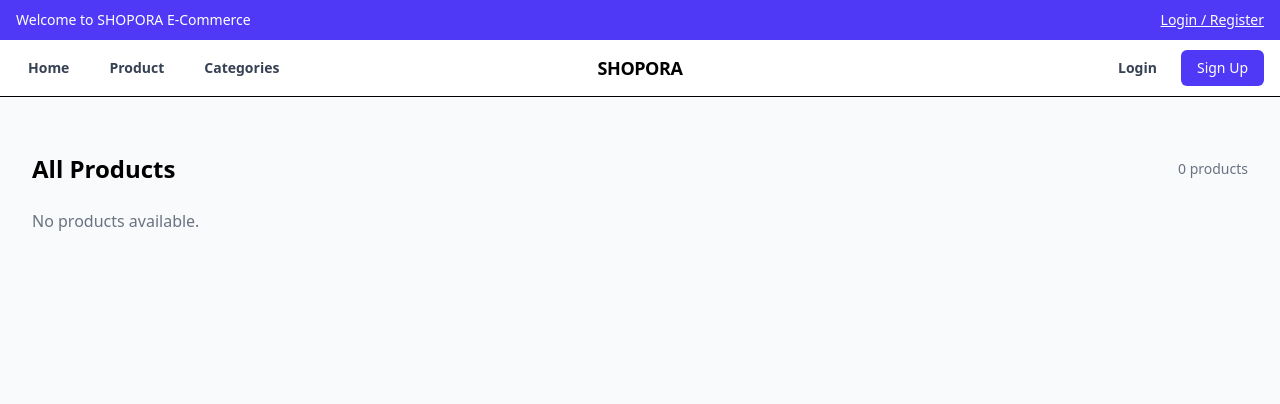
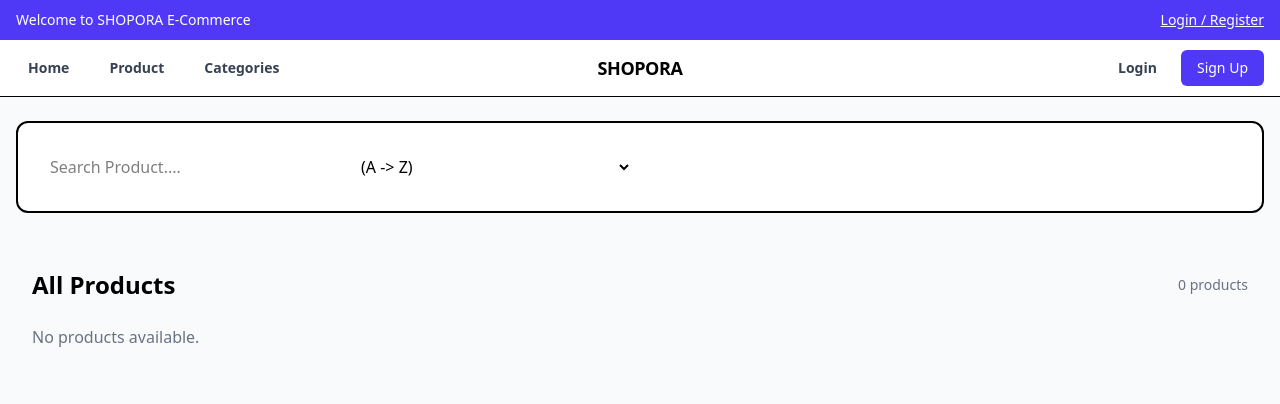
Before and after one commit to Hiroshan01/SHOPORA-E-Commerce-Fullstack-Web-App-Django, a Django app: page /catalog/ in a window 1280 px wide. Shown: the top 404 px of the page. Run offline with Django 5.2, Linux system fonts and the light colour scheme; data that the repository does not hold is empty.

Commit message:
Add pegination and frontend in search selctions(A->Z)

```diff
--- /dev/null
+++ b/catalog/templates/catalog/components/product_filters.html
@@ -0,0 +1,11 @@
+<from class="grid grid-cols-1 md:grid-cols-4 gap-4">
+    <input type="text" name="q" placeholder="Search Product...." class="w-full rounded-lg border-gray-50 bg-white p-4">
+
+    <select name="sort" class="w-full rounded-lg border-gray-50 bg-white p-4">
+        <option value="name">(A -> Z)</option>
+        <option value="name">(Z -> A)</option>
+        <option value="price">(Low -> High)</option>
+        <option value="price">(High -> Low)</option>
+        <option vlaue="-create_at">Newest</option>
+    </select>
+</from>
--- a/catalog/templates/catalog/partials/product_gird.html
+++ b/catalog/templates/catalog/partials/product_gird.html
@@ -1,6 +1,42 @@
-<div class="max-w-7xl mx-auto px-6 py-8">
-    <!--Page Header-->
+<div class="max-w-7xl mx-auto px-4 py-8">
     <div class="mb-6 flex items-center justify-between">
-        <h1>All Product</h1>
+        <h1 class="text-2xl font-bold">All Products</h1>
+        <span class="text-sm text-gray-500">{{ products.count }} products</span>
     </div>
+    <!--Product Gride-->
+    {% if products %}
+    <div class="grid grid-cols-2 sm:grid-cols-3 md:grid-cols-4 gap-6">
+    {% for product in products %}
+        {% include 'catalog/components/products_cart.html' with product=product %}
+    {% endfor %}
+    </div>
+
+
+    {% else %}
+        <p class="text-gray-500">No products available.</p>
+    {% endif %}
 </div>
+
+<!--Pagination-->
+ {% if is_paginated %}
+    <div class="mt-10 flex justify-center">
+        <nav class="flex items-center gap-2">
+            {% if page_obj.has_previous %}
+            <a class="btn-paginate"
+            href = "?page={{ page_obj.previous_page_number }}&q={{ request.GET.q }}&sort{{ request.GET.sort }}">Previous</a>
+
+            {% endif %}
+            <span class="text-sm text-gray-600">
+            Page {{ page_obj.number }} of {{ page_obj.paginator.num_pages }}
+            </span>
+            {% if page_obj.has_next %}
+            <a class="btn-paginate"
+            href = "?page={{ page_obj.next_page_number }}&q={{ request.GET.q }}&sort{{ request.GET.sort }}">Next</a>
+
+            {% endif %}
+
+
+        </nav>
+    </div>
+
+    {% endif %}
--- a/catalog/templates/catalog/product_list.html
+++ b/catalog/templates/catalog/product_list.html
@@ -2,46 +2,13 @@
 
 {% block content %}
 
-<div class="max-w-7xl mx-auto px-4 py-8">
-    <div class="mb-6 flex items-center justify-between">
-        <h1 class="text-2xl font-bold">All Products</h1>
-        <span class="text-sm text-gray-500">{{ products.count }} products</span>
-    </div>
-    <!--Product Gride-->
-    {% if products %}
-    <div class="grid grid-cols-2 sm:grid-cols-3 md:grid-cols-4 gap-6">
-    {% for product in products %}
-        {% include 'catalog/components/products_cart.html' with product=product %}
-    {% endfor %}
-    </div>
+<div class="mb-6 rounded-xl border-2 bg-white p-4">
+    {% include 'catalog/components/product_filters.html' %}
 
 
-    {% else %}
-        <p class="text-gray-500">No products available.</p>
-    {% endif %}
-
-    {% if is_paginated %}
-    <div class="mt-10 flex justify-center">
-        <nav class="flex items-center gap-2">
-            {% if page_obj.has_previous %}
-            <a class="btn-paginate"
-            href = "?page={{ page_obj.previous_page_number }}&q={{ request.GET.q }}&sort{{ request.GET.sort }}">Previous</a>
-
-            {% endif %}
-            <span class="text-sm text-gray-600">
-            Page {{ page_obj.number }} of {{ page_obj.paginator.num_pages }}
-            </span>
-            {% if page_obj.has_next %}
-            <a class="btn-paginate"
-            href = "?page={{ page_obj.next_page_number }}&q={{ request.GET.q }}&sort{{ request.GET.sort }}">Next</a>
-
-            {% endif %}
-
-
-        </nav>
-    </div>
-
-    {% endif %}
 </div>
+ <section id="product-grid">
+        {% include 'catalog/partials/product_gird.html' %}
+ </section>
 
 {% endblock content %}
--- a/static/css/output.css
+++ b/static/css/output.css
@@ -14,6 +14,7 @@
     --color-gray-50: oklch(98.5% 0.002 247.839);
     --color-gray-100: oklch(96.7% 0.003 264.542);
     --color-gray-200: oklch(92.8% 0.006 264.531);
+    --color-gray-300: oklch(87.2% 0.01 258.338);
     --color-gray-400: oklch(70.7% 0.022 261.325);
     --color-gray-500: oklch(55.1% 0.027 264.364);
     --color-gray-600: oklch(44.6% 0.03 256.802);
@@ -255,6 +256,9 @@
   .mb-6 {
     margin-bottom: calc(var(--spacing) * 6);
   }
+  .mb-7 {
+    margin-bottom: calc(var(--spacing) * 7);
+  }
   .line-clamp-2 {
     overflow: hidden;
     display: -webkit-box;
@@ -315,6 +319,9 @@
   .resize {
     resize: both;
   }
+  .grid-cols-1 {
+    grid-template-columns: repeat(1, minmax(0, 1fr));
+  }
   .grid-cols-2 {
     grid-template-columns: repeat(2, minmax(0, 1fr));
   }
@@ -373,6 +380,9 @@
   .rounded-full {
     border-radius: calc(infinity * 1px);
   }
+  .rounded-lg {
+    border-radius: var(--radius-lg);
+  }
   .rounded-md {
     border-radius: var(--radius-md);
   }
@@ -383,6 +393,10 @@
     border-style: var(--tw-border-style);
     border-width: 1px;
   }
+  .border-2 {
+    border-style: var(--tw-border-style);
+    border-width: 2px;
+  }
   .border-t {
     border-top-style: var(--tw-border-style);
     border-top-width: 1px;
@@ -391,8 +405,17 @@
     border-bottom-style: var(--tw-border-style);
     border-bottom-width: 1px;
   }
+  .border-gray-50 {
+    border-color: var(--color-gray-50);
+  }
+  .border-gray-100 {
+    border-color: var(--color-gray-100);
+  }
   .border-gray-200 {
     border-color: var(--color-gray-200);
+  }
+  .border-gray-300 {
+    border-color: var(--color-gray-300);
   }
   .border-indigo-600 {
     border-color: var(--color-indigo-600);
```
